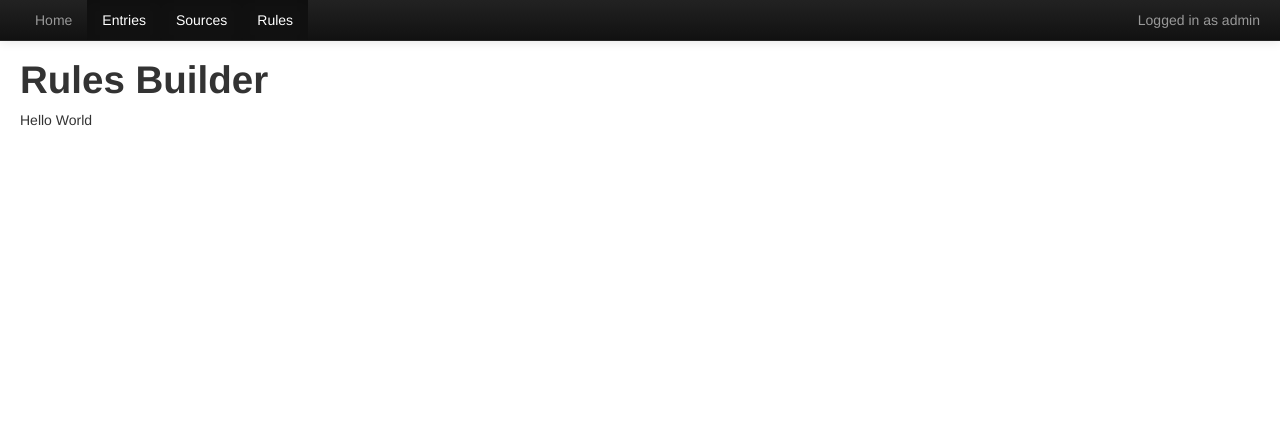
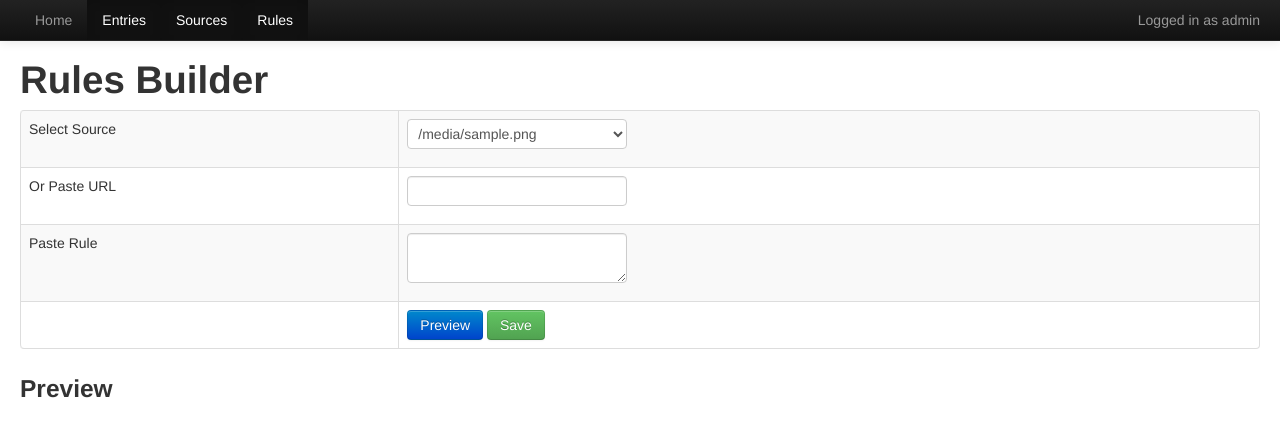
Before and after one commit to damilare/mitiri, a Python web app: template admin/templates/home.html in a window 1280 px wide. Shown: the top 437 px of the page. Run offline with Jinja, Linux system fonts and the light colour scheme; the template is opened without the code that fills it: most values are stand-ins (such as "Sample title", 1, 10 or a date in 2020).

Commit message:
interface for rule builder done

```diff
--- a/admin/templates/home.html
+++ b/admin/templates/home.html
@@ -3,7 +3,37 @@
 <div class="row-fluid post" style="margin-top: 50px">
     <div class="span12">
         <h1>Rules Builder</h1>
-        Hello World
+        <table cellpadding="0" cellspacing="0" border="0" class="table table-striped table-bordered">
+            <tr>
+                <td>Select Source</td>
+                <td>
+                    <select name="source" />
+                        {% for src in sources %}
+                            <option value="{{ src._id }}">{{ src.url }}</option>
+                        {% endfor %}
+                    </select>
+                </td>
+            </tr>
+            <tr>
+                <td>Or Paste URL</td>
+                <td><input type="text" /></td>
+            </tr>
+            <tr>
+                <td>Paste Rule</td>
+                <td>
+                    <textarea name="rule"></textarea>
+                </td>
+            </tr>
+            <tr>
+                <td>&nbsp;</td>
+                <td>
+                    <button id="preview-rule" class="btn btn-primary">Preview</button>
+                    <button id="save-rule" class="btn btn-success">Save</button>
+                </td>
+            </tr>
+        </table>
     </div>
+    <h3>Preview</h3>
+
 </div>
 {% endblock %}
--- a/admin/views.py
+++ b/admin/views.py
@@ -5,4 +5,5 @@ admin = Blueprint('admin', __name__, template_folder='templates')
 
 @admin.route('/admin')
 def home():
-    return render_template('home.html')
+    sources = db.sources.find()
+    return render_template('home.html', **{'sources': sources})
```
